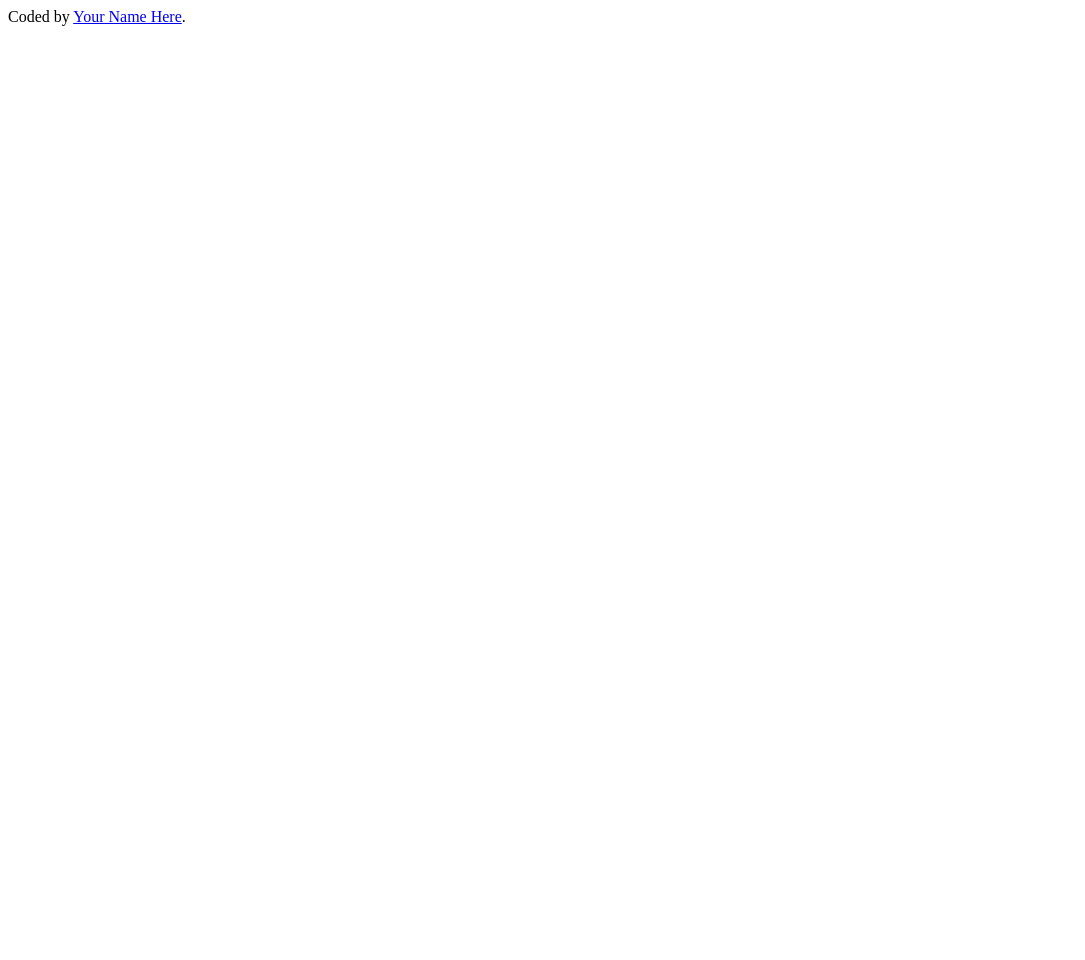
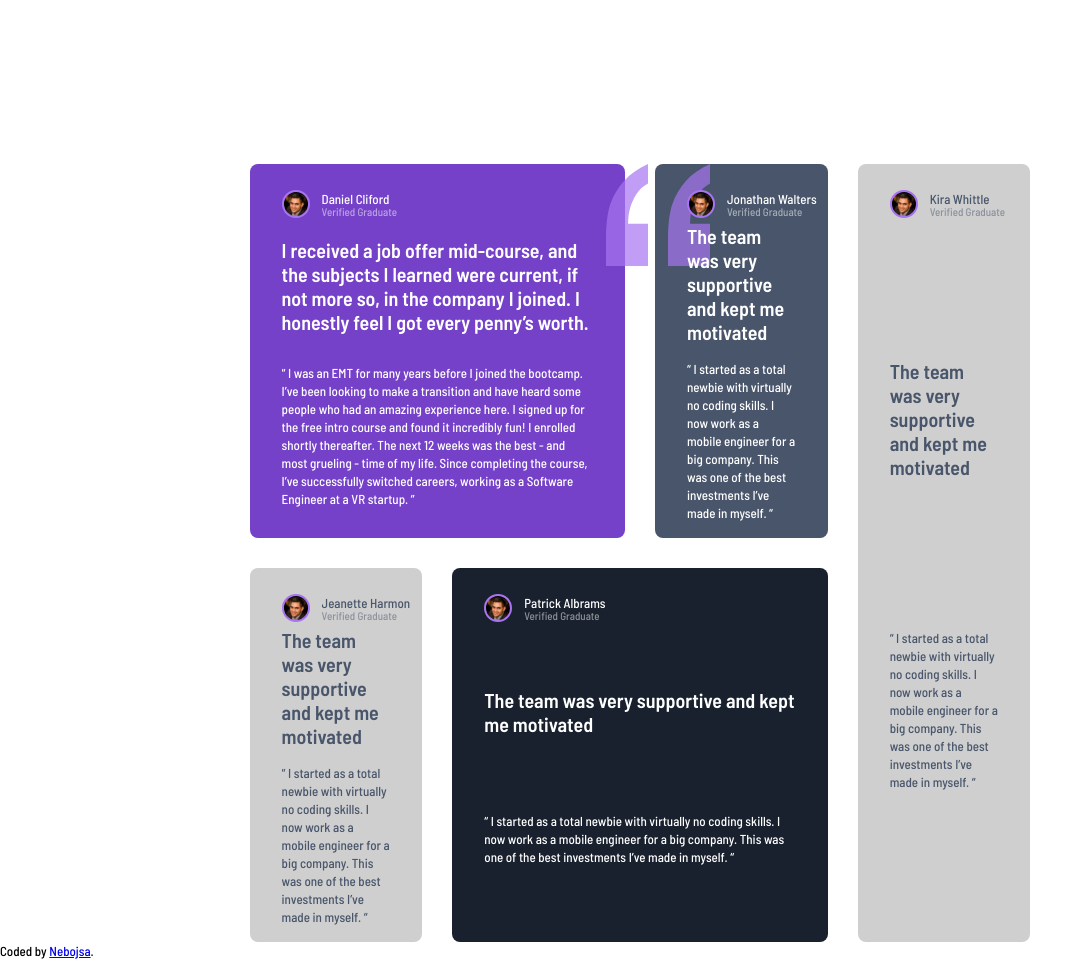
Before and after one commit to Rikisa/z1-testimonials-grid, a plain HTML site: page index.html in a window 1280 px wide. Shown: the whole page, without its empty margins (0-1085 px from the left). Before the commit the page ends 800 px from the top, so only its background shows below. Drawn offline with Linux system fonts and the light colour scheme.

Commit message:
grid-added

```diff
--- a/index.html
+++ b/index.html
@@ -4,18 +4,105 @@
   <meta charset="UTF-8">
   <meta name="viewport" content="width=device-width, initial-scale=1.0"> <!-- displays site properly based on user's device -->
 
+  <link rel="stylesheet" href="style.css">
   <link rel="icon" type="image/png" sizes="32x32" href="./images/favicon-32x32.png">
 
-  <title>[Challenge Name Here]</title>
+  <title>Testimonials grid</title>
 
-  <!-- Feel free to remove these styles or customise in your own stylesheet 👍 -->
-  <style>
-  </style>
 </head>
 <body>
+  <main class="container">
+    <div class="grid-container">
+      <div class="item1">
 
+          <div class="card-top">
+            <div class="pic"></div>
+            <div class="text">
+              <div class="name">Daniel Cliford</div>
+              <div class="under-name">Verified Graduate</div>
+            </div>
+            <div class="quotes"></div>
+          </div>
+            <div class="card-first-text">
+              I received a job offer mid-course, and the subjects I learned were current, if not more so, in the company I joined. I honestly feel I got every penny’s worth.
+            </div>
+            <div class="card-second-text">
+              “ I was an EMT for many years before I joined the bootcamp. I’ve been looking to make a transition and have heard some people who had an amazing experience here. I signed up for the free intro course and found it incredibly fun! I enrolled shortly thereafter. The next 12 weeks was the  best - and most grueling - time of my life. Since completing the course, I’ve  successfully switched careers, working as a Software Engineer at a VR startup. ”
+            </div>
+
+      </div>
+      <div class="item2">
+
+        <div class="card-top">
+          <div class="pic"></div>
+          <div class="text">
+            <div class="name">Jonathan Walters</div>
+            <div class="under-name">Verified Graduate</div>
+          </div>
+        </div>
+          <div class="card-first-text">
+            The team was very supportive and kept me motivated
+          </div>
+          <div class="card-second-text">
+            “ I started as a total newbie with virtually no coding skills. I now work as a mobile engineer for a big company. This was one of the best investments I’ve made in myself. “
+          </div>
+
+      </div>
+      <div class="item3">
+
+        <div class="card-top">
+          <div class="pic"></div>
+          <div class="text">
+            <div class="name">Jeanette Harmon</div>
+            <div class="under-name">Verified Graduate</div>
+          </div>
+        </div>
+          <div class="card-first-text">
+            The team was very supportive and kept me motivated
+          </div>
+          <div class="card-second-text">
+            “ I started as a total newbie with virtually no coding skills. I now work as a mobile engineer for a big company. This was one of the best investments I’ve made in myself. “
+          </div>
+
+      </div>
+      <div class="item4">
+
+        <div class="card-top">
+          <div class="pic"></div>
+          <div class="text">
+            <div class="name">Patrick Albrams</div>
+            <div class="under-name">Verified Graduate</div>
+          </div>
+        </div>
+          <div class="card-first-text">
+            The team was very supportive and kept me motivated
+          </div>
+          <div class="card-second-text">
+            “ I started as a total newbie with virtually no coding skills. I now work as a mobile engineer for a big company. This was one of the best investments I’ve made in myself. “
+          </div>
+
+      </div>
+      <div class="item5">
+
+        <div class="card-top">
+          <div class="pic"></div>
+          <div class="text">
+            <div class="name">Kira Whittle</div>
+            <div class="under-name">Verified Graduate</div>
+          </div>
+        </div>
+          <div class="card-first-text">
+            The team was very supportive and kept me motivated
+          </div>
+          <div class="card-second-text">
+            “ I started as a total newbie with virtually no coding skills. I now work as a mobile engineer for a big company. This was one of the best investments I’ve made in myself. “
+          </div>
+
+      </div>
+    </div>
+  </main>
   <div class="attribution">
-    Coded by <a href="#">Your Name Here</a>.
+    Coded by <a href="https://github.com/Rikisa">Nebojsa</a>.
   </div>
 </body>
 </html>
--- /dev/null
+++ b/style.css
@@ -0,0 +1,152 @@
+@import url("https://fonts.googleapis.com/css?family=Barlow+Semi+Condensed:wght@500;600");
+
+* {
+    box-sizing: border-box;
+    margin: 0;
+    padding: 0;
+    overflow: hidden;
+}
+
+:root{
+    --moderate-violet: #7541c8;
+    --very-dark-grayish-blue: #48556a;
+    --very-dark-blackish-blue: #19212e;
+    --white: #ffffff;
+    --light-gray: #cfcfcf;
+    --light-grayish-blue: #ecf2f8;
+}
+
+body{
+    font-family: "Barlow Semi Condensed", Barlow, sans-serif;
+    font-weight: 500;
+    font-size: 13px;
+    line-height: 18px;
+}
+
+.container{
+    display: flex;
+    justify-content: center;
+    align-content: center;
+}
+
+.grid-container{
+    display: grid;
+    gap: 30px;
+    grid-template-columns: repeat(4, 1fr);
+    grid-auto-rows: minmax(74px,auto);
+    width: 61vw;
+    margin-top: 164px;
+}
+
+.item1{
+    background-color: var(--moderate-violet);
+    border-radius: 8px;
+    grid-column: 1 / 3;
+    grid-row: 1 / 4;
+    display: grid;
+    grid-template-columns: repeat(3, 1fr);
+    color: var(--white);
+}
+
+.item2{
+    background-color: var(--very-dark-grayish-blue);
+    border-radius: 8px;
+    grid-column: 3 / 4;
+    grid-row: 1 / 4;
+    display: grid;
+    grid-template-columns: repeat(3, 1fr);
+    color: var(--white);
+}
+
+.item3{
+    background-color: var(--light-gray);
+    border-radius: 8px;
+    grid-column: 1 / 2;
+    grid-row: 4 / 7;
+    display: grid;
+    grid-template-columns: repeat(3, 1fr);
+    color: var(--very-dark-grayish-blue);
+}
+
+.item4{
+    background-color: var(--very-dark-blackish-blue);
+    border-radius: 8px;
+    grid-column: 2 / 4;
+    grid-row: 4 / 7;
+    display: grid;
+    grid-template-columns: repeat(3, 1fr);
+    color: var(--white);
+}
+
+.item5{
+    background-color: var(--light-gray);
+    border-radius: 8px;
+    grid-column: 4;
+    grid-row: 1 / 7;
+    display: grid;
+    grid-template-columns: repeat(3, 1fr);
+    color: var(--very-dark-grayish-blue);
+}
+
+.card-top{
+    grid-column: 1 / 4;
+    grid-row: 1 / 2;
+    margin: 26px 16px 18px 32px;
+    display: table;
+    z-index: 1;
+}
+
+.pic{
+    background: url(/images/image-daniel.jpg);
+    background-position: center;
+    background-size: cover;
+    width: 28px;
+    height: 28px;
+    border-radius: 50%;
+    border: 2px solid #A775F1;
+    position: absolute;
+}
+
+.name{
+    position: absolute;
+    margin-left: 40px;
+}
+
+.under-name{
+    position: absolute;
+    margin-left: 40px;
+    margin-top: 16px;
+    opacity: 50%;
+    font-size: 11px;
+    line-height: 11px;
+}
+
+.quotes{
+    background: url(/images/bg-pattern-quotation.svg);
+    width: 104px;
+    height: 102px;
+    position: absolute;
+    margin-left: 324px;
+    margin-top: -26px;
+    opacity: 70%;
+    z-index: -1;
+}
+
+.card-first-text{
+    grid-column: 1 / 4;
+    grid-row: 2 / 3;
+    margin: 16px 32px 16px 32px;
+    font-size: 20px;
+    font-weight: 600;
+    line-height: 24px;
+    z-index: 1;
+}
+
+.card-second-text{
+    grid-column: 1 / 4;
+    grid-row: 3 / 4;
+    margin: 0px 32px 16px 32px;
+    font-weight: 500;
+    font-size: 13px;
+    line-height: 18px;
+}
```
